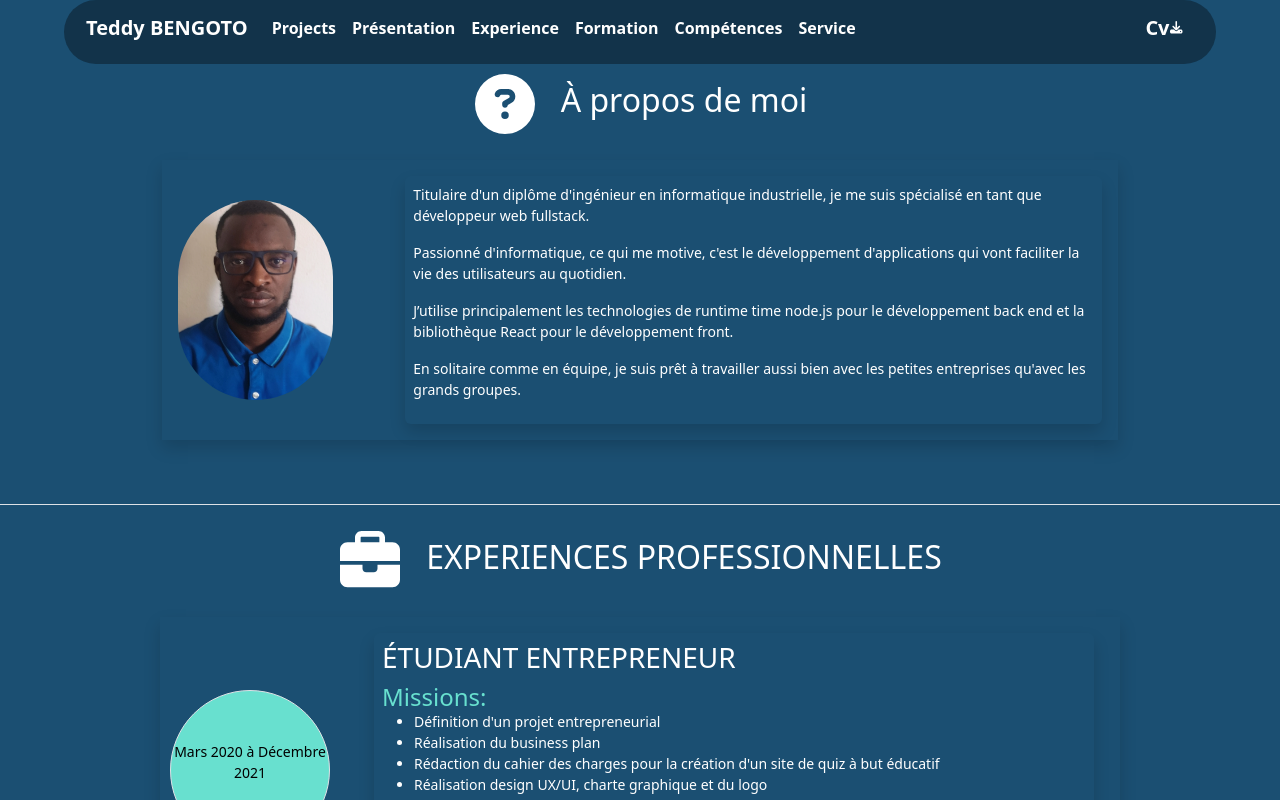
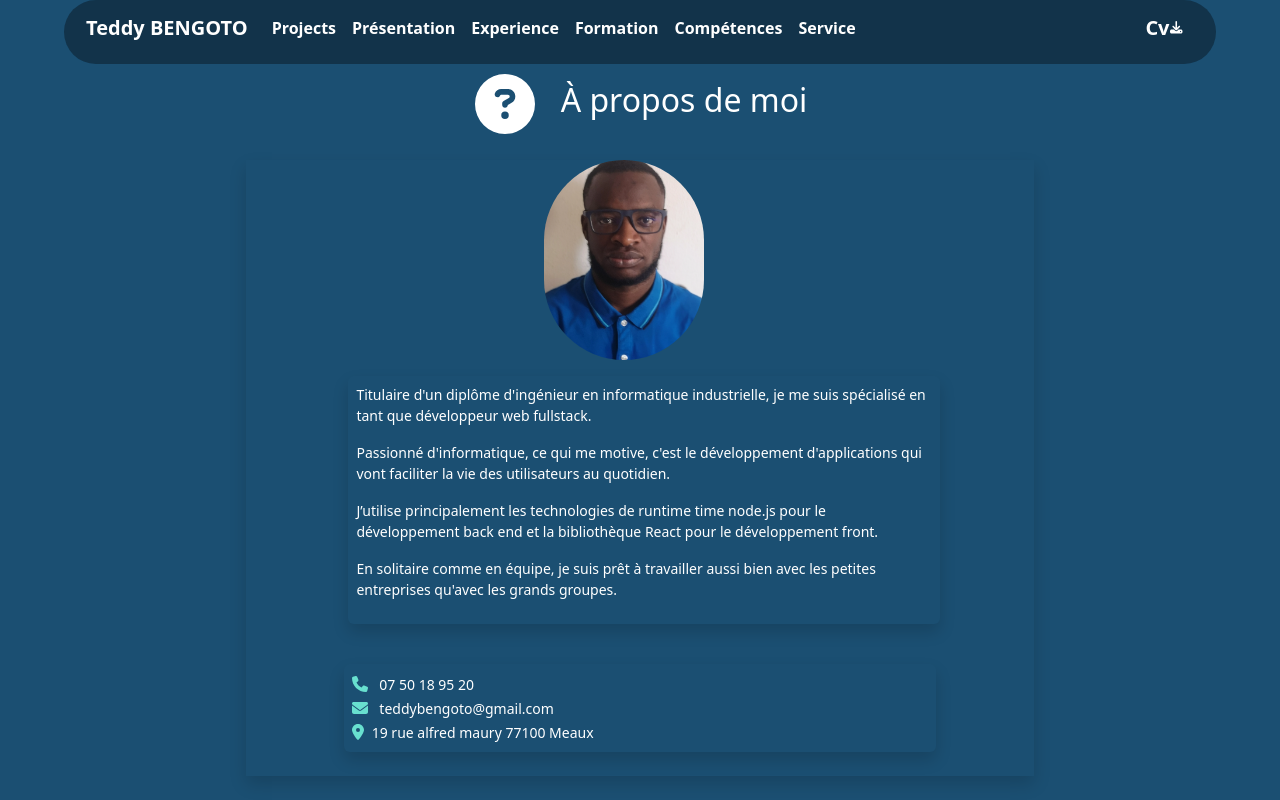
Before and after one commit to teddybengoto/Portfolio, a React (Create React App) app: page / in a window 1280 px wide. Shown: the top 800 px of the page. Built offline with nearby package versions, Linux system fonts and the light colour scheme.

Commit message:
add: data, about, offer and update structur

```diff
--- a/src/component/about.js
+++ b/src/component/about.js
@@ -1,3 +1,5 @@
+import { faEnvelope, faLocationDot, faPhone } from "@fortawesome/free-solid-svg-icons";
+import { FontAwesomeIcon } from "@fortawesome/react-fontawesome";
 import { Image } from "react-bootstrap";
 import photoProfil from "../img/profil.webp"
 
@@ -5,18 +7,48 @@ import photoProfil from "../img/profil.webp"
 
 const About = (abouts)=>{
 
+    console.log("abouts: ",abouts.abouts);
+
     return(
-        <div className="d-flex justify-content-around align-items-center shadow w-75 mb-5 ">
+            <div className="d-flex flex-column justify-content-around align-items-center shadow w-75 mb-5 ">
               <Image className="profilImg me-5 ms-3" src={photoProfil} alt="photo profil Teddy BENGOTO"/>
               <div className="w-75 p-2 shadow ms-4 me-3 mt-3 mb-3 rounded text-white ">
               {
-                abouts.abouts.map((about,i)=>{
+                    abouts.abouts.abouts.map((about,i)=>{
 
                         return ( <p key={i} >
                            {about} </p>)
                     })
 
                 }
+              </div>
+              <div className="d-flexd w-75 p-2 my-4 align-items-center justify-content-center rounded shadow text-white">
+
+                <div className="me-2" >
+                    <FontAwesomeIcon
+                    icon={faPhone}
+                    ize="lg"
+                    className="text-green"
+                    />
+                    <span  >&nbsp;&nbsp; {abouts.abouts.phone} </span>
+                </div>
+                <div className="me-2">
+                    <FontAwesomeIcon
+                    icon={faEnvelope}
+                    ize="lg"
+                    className="text-green"
+                    />
+                    <span>&nbsp;&nbsp; {abouts.abouts.mail}</span>
+                </div>
+                <div >
+                    <FontAwesomeIcon
+                        icon={faLocationDot}
+                        ize="lg"
+                        className="text-green"
+                    />
+                    <span >&nbsp;&nbsp;{abouts.abouts.adresse} </span>
+                </div>
+
                 </div>
 
             </div>
@@ -26,3 +58,28 @@ const About = (abouts)=>{
 }
 
 export default About;
+
+{
+
+    /* <div className="d-flex flex-column justify-content-between shadow mb-4  ">
+        <div className="d-flex align-items-center justify-content-between  ">
+
+        <Image className="profilImg" src={photoProfil} alt="photo profil Teddy BENGOTO"/>
+
+            <div className="text-white w-50">
+                {
+                    abouts.abouts.map((about,i)=>{
+
+                        return ( <p key={i} >
+                           {about} </p>)
+                    })
+
+                }
+
+            </div>
+
+
+        </div>
+
+
+            </div>*/}
--- a/src/pages/cv.js
+++ b/src/pages/cv.js
@@ -28,7 +28,7 @@ function Cv() {
                     title="À propos de moi"
                 />
             <div className='d-flex justify-content-center align-items-center pt-4'>
-                            <About abouts={contact.abouts} />
+                <About abouts={{...contact}}  />
             </div>
 
 
```
Lines whose indentation alone changed are shown as unchanged.
